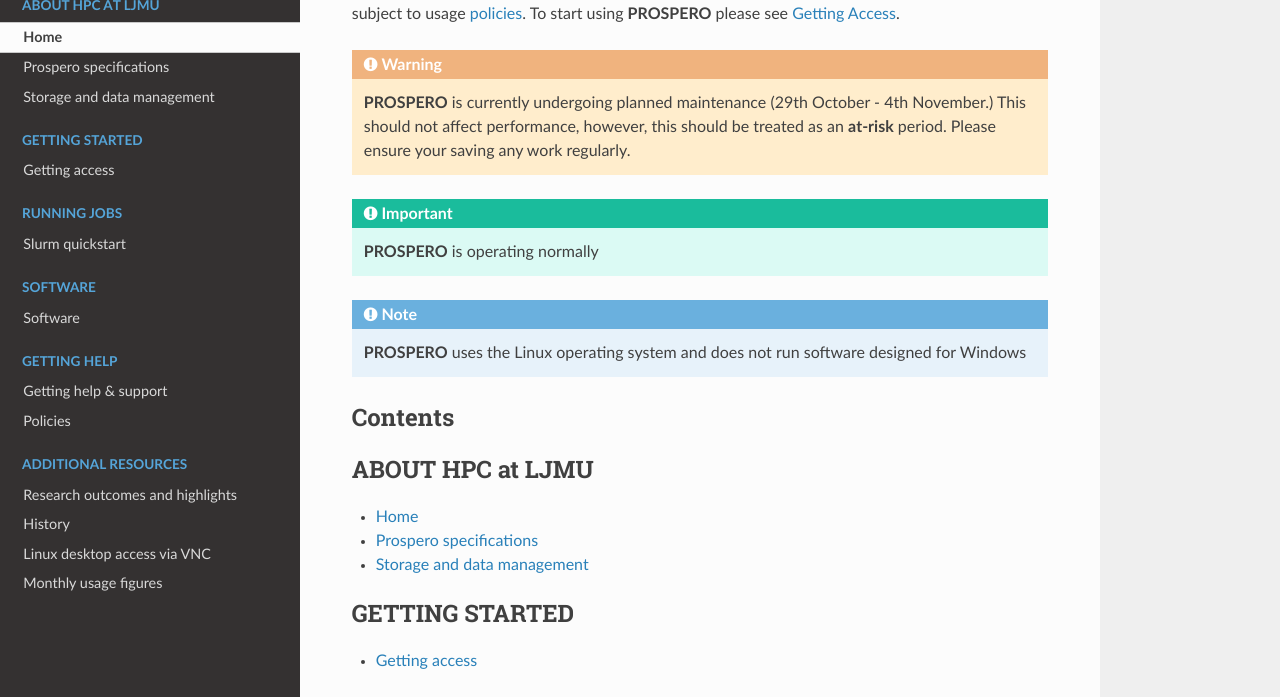
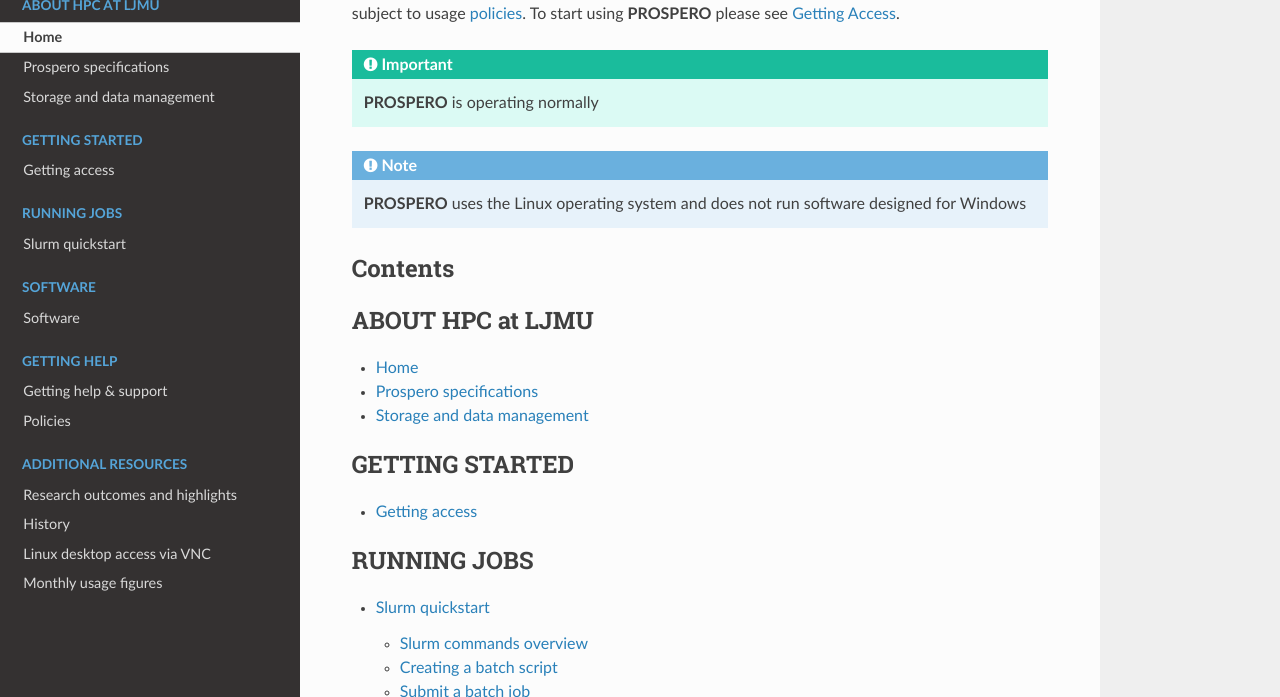
Before and after one commit to astrcrai/prospero-docs, a Sphinx documentation site: the page built from docs/source/index.rst, in a window 1280 px wide and 900 px high, scrolled down 721 px, cut to the strip 203-900 px from the top of the window. Built offline with Sphinx 7.4.7 and the Read the Docs theme 3.1.0, drawn with Linux system fonts in a browser that asks for light colours.

Commit message:
Maintenance period is over.

```diff
--- a/docs/source/index.rst
+++ b/docs/source/index.rst
@@ -10,10 +10,6 @@
   :alt: Prospero
 
 **PROSPERO** is available for use by all research staff and postgraduate research students at LJMU, subject to usage `policies <https://prospero-docs.readthedocs.io/en/latest/policies.html>`_. To start using **PROSPERO** please see `Getting Access <https://prospero-docs.readthedocs.io/en/latest/access.html>`_.
-
-.. WARNING::
-
-   **PROSPERO** is currently undergoing planned maintenance (29th October - 4th November.) This should not affect performance, however, this should be treated as an **at-risk** period. Please ensure your saving any work regularly.
 
 .. IMPORTANT::
 
```
